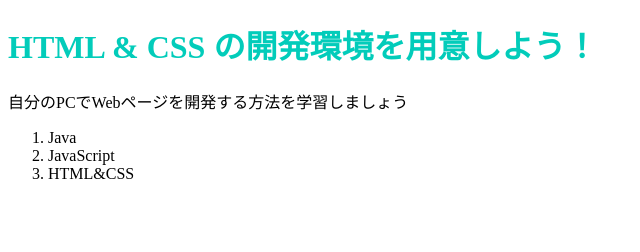
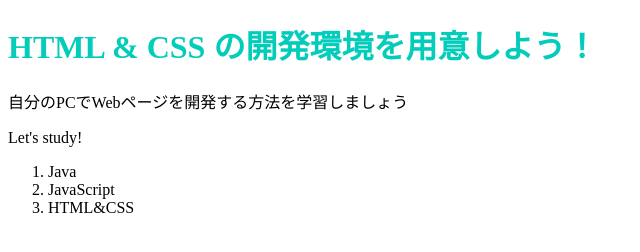
Before and after one commit to RRLiza/RRliza.github.io, a plain HTML site: page index.html in a window 1280 px wide. Shown: the whole page, without its empty margins (0-640 px from the left). Drawn offline with Linux system fonts and the light colour scheme.

Commit message:
Update index.html

```diff
--- a/index.html
+++ b/index.html
@@ -8,6 +8,7 @@
   <body>
     <h1 class="title">HTML & CSS の開発環境を用意しよう！</h1>
     <p>自分のPCでWebページを開発する方法を学習しましょう</p>
+    <p>Let's study!</p>
     <ol>
       <li>Java</li>
       <li>JavaScript</li>
```
